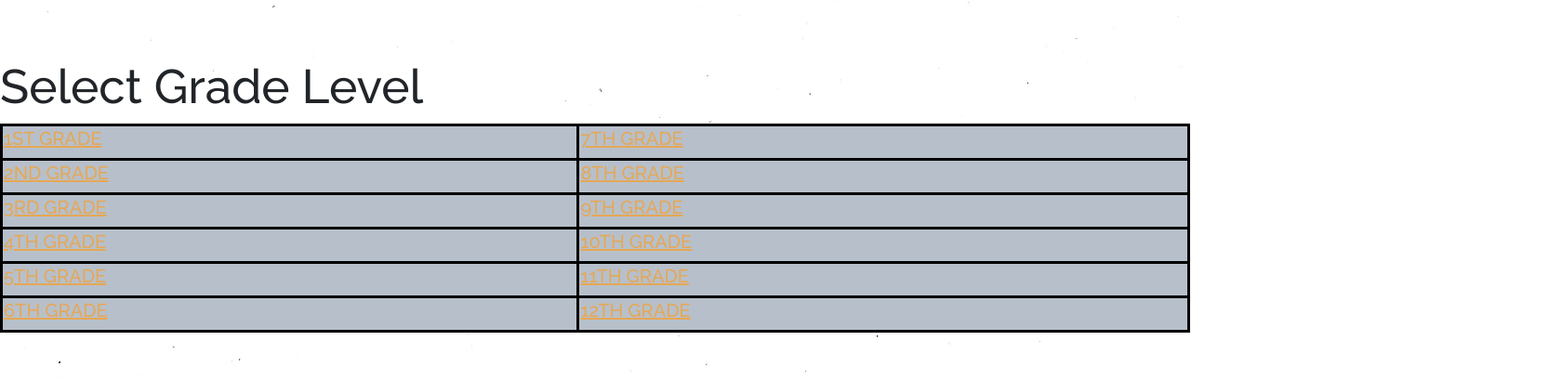
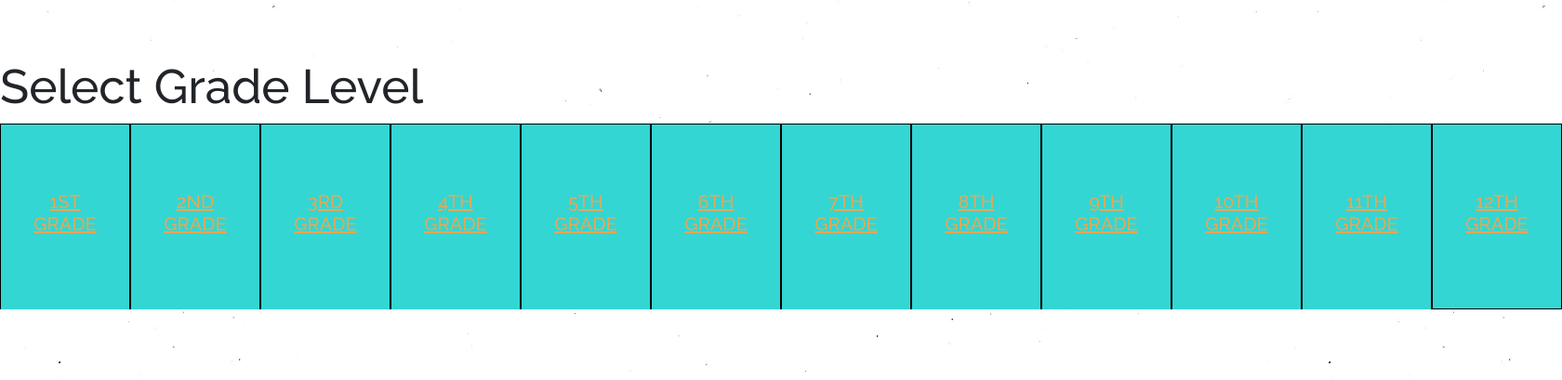
Before and after one commit to ndnrlg/goldenstatecoders, a plain HTML site: page education.html in a window 1280 px wide. Shown: the part 839-1248 px from the top of the page at 93% size, 1680 px wide, since content can reach past the window. Drawn offline with Linux system fonts and the light colour scheme.

Commit message:
Added buttons

```diff
--- a/education.html
+++ b/education.html
@@ -62,9 +62,49 @@
                 </div>
             </div>
         </section>
+        <style>
 
+            .btn-group button {
+              background-color: #33d6d3; /* Green background */
+              border: 1px solid rgb(0, 0, 0); /* Green border */
+              color: white; /* White text */
+              padding: 10px 24px; /* Some padding */
+              cursor: pointer; /* Pointer/hand icon */
+              width: 140px; /* Set a width if needed */
+              display: block; /* Make the buttons appear below each other */
+              height: 200px;
+            }
+
+            .btn-group button:not(:last-child) {
+              border-bottom: none; /* Prevent double borders */
+            }
+
+            /* Add a background color on hover */
+            .btn-group button:hover {
+              background-color: #191ca6;
+            }
+            </style>
+            <body>
+
+                <h3 style="font-size:4vw">Select Grade Level</h3>
+
+            <div class="btn-group">
+              <button><h5><a href = "https://www.education.com/worksheets/first-grade/">1ST GRADE</a></h5></button>
+              <button><h5><a href = "https://www.education.com/worksheets/second-grade/">2ND GRADE</a></h5></button>
+              <button><h5><a href = "https://www.education.com/worksheets/third-grade/">3RD GRADE</a></h5></button>
+              <button><h5><a href = "https://www.education.com/worksheets/fourth-grade/">4TH GRADE</a></h5></button>
+              <button><h5><a href = "https://www.education.com/worksheets/fifth-grade/">5TH GRADE</a></h5></button>
+              <button><h5><a href = "https://www.education.com/worksheets/sixth-grade/">6TH GRADE</a></h5></button>
+              <button><h5><a href = "https://www.education.com/worksheets/seventh-grade/">7TH GRADE</a></h5></button>
+              <button><h5><a href = "https://www.education.com/worksheets/eighth-grade/">8TH GRADE</a></h5></button>
+              <button><h5><a href = "https://www.etutorworld.com/9th-grade-worksheets.html">9TH GRADE</a></h5></button>
+              <button><h5><a href = "https://www.etutorworld.com/10th-grade-worksheets.html">10TH GRADE</a></h5></button>
+              <button><h5><a href = "https://www.etutorworld.com/11th-grade-worksheets.html">11TH GRADE</a></h5></button>
+              <button><h5><a href = "https://www.etutorworld.com/12th-grade-worksheets.html">12TH GRADE</a></h5></button>
+            </div>
         <html>
 <style>
+
         table, th, td {
             border:3px  solid black;
             background-color: rgb(183, 192, 202);
@@ -73,40 +113,9 @@
           }
           </style>
           <body>
-            <h3 style="font-size:4vw">Select Grade Level</h3>
+
             <h5 style="font-size:5vw"></h5>
 
-          <table style="width:100%">
-            <tr>
-              <td><h5><a href = "https://www.education.com/worksheets/first-grade/">1ST GRADE</a></h5></td>
-              <td><h5><a href = "https://www.education.com/worksheets/seventh-grade/">7TH GRADE</a></h5></td>
-            </tr>
-            <tr>
-              <td><h5><a href = "https://www.education.com/worksheets/second-grade/">2ND GRADE</a></h5></td>
-              <td><h5><a href = "https://www.education.com/worksheets/eighth-grade/">8TH GRADE</a></h5></td>
-            </tr>
-
-            <tr>
-                <td><h5><a href = "https://www.education.com/worksheets/third-grade/">3RD GRADE</a></h5></td>
-                <td><h5><a href = "https://www.etutorworld.com/9th-grade-worksheets.html">9TH GRADE</a></h5></td>
-
-              </tr>
-
-              <tr>
-                <td><h5><a href = "https://www.education.com/worksheets/fourth-grade/">4TH GRADE</a></h5></td>
-                <td><h5><a href = "https://www.etutorworld.com/10th-grade-worksheets.html">10TH GRADE</a></h5></td>
-              </tr>
-
-              <tr>
-                <td><h5><a href = "https://www.education.com/worksheets/fifth-grade/">5TH GRADE</a></h5></td>
-                <td><h5><a href = "https://www.etutorworld.com/11th-grade-worksheets.html">11TH GRADE</a></h5></td>
-              </tr>
-
-              <tr>
-                <td><h5><a href = "https://www.education.com/worksheets/sixth-grade/">6TH GRADE</a></h5></td>
-                <td><h5><a href = "https://www.etutorworld.com/12th-grade-worksheets.html">12TH GRADE</a></h5></td>
-              </tr>
-          </table>
 
 
         <script src="js/scripts.js"></script>
```
